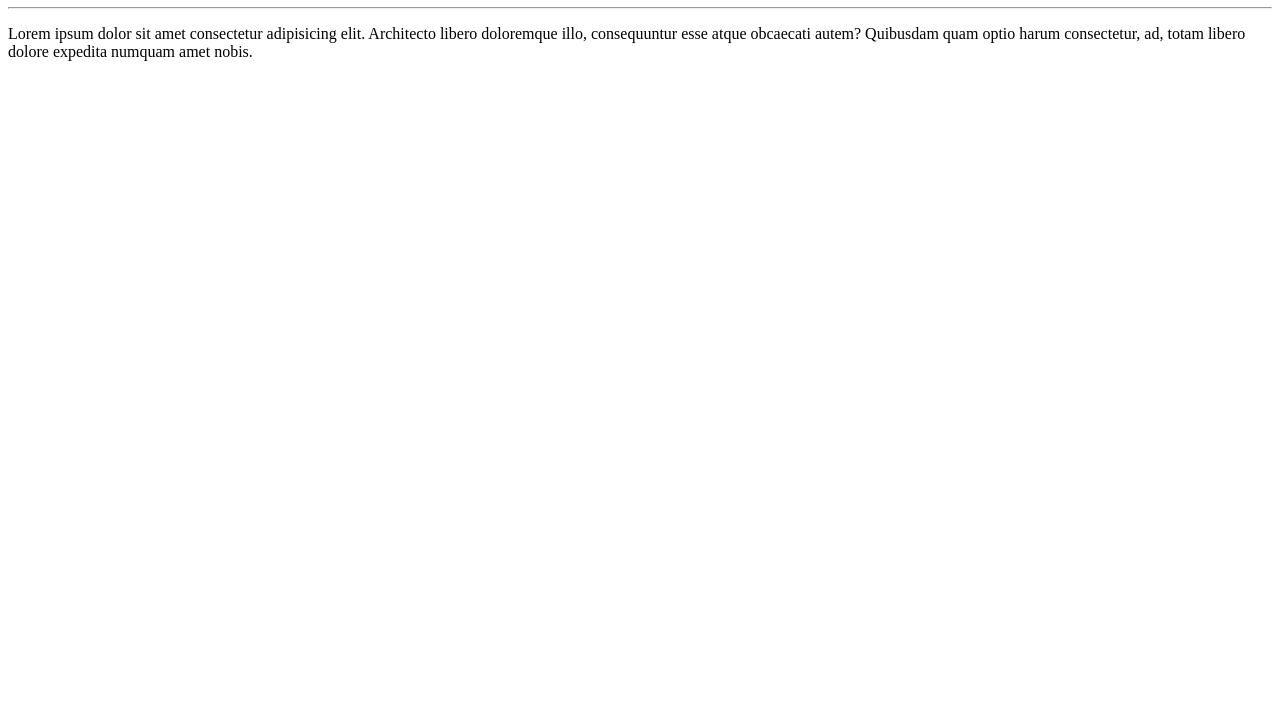
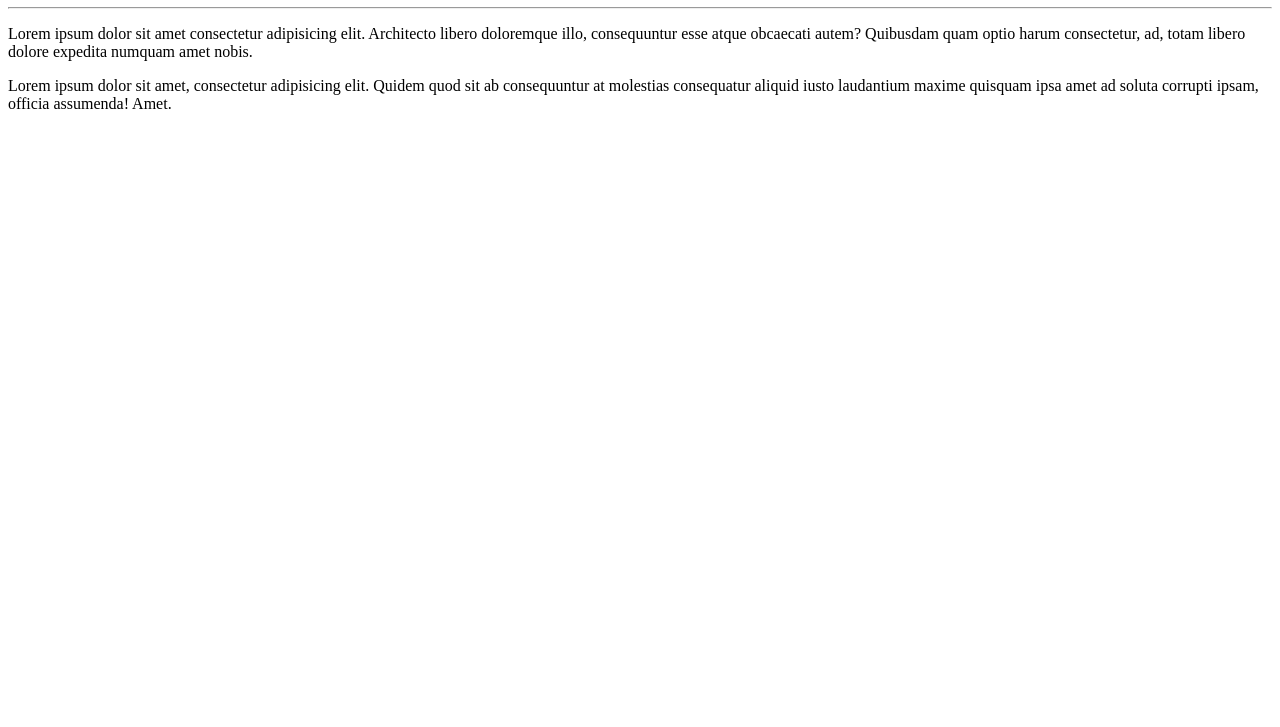
Before and after one commit to OtavioLim4/Ola_Mundo, a plain HTML site: page siteExemplo/index.html in a window 1280 px wide. Shown: the part 73-800 px from the top of the page. Drawn offline with Linux system fonts and the light colour scheme.

Commit message:
adicionei um paragrafo

```diff
--- a/siteExemplo/index.html
+++ b/siteExemplo/index.html
@@ -11,5 +11,8 @@
     <p>Lorem ipsum dolor sit amet consectetur adipisicing elit. Architecto libero doloremque illo,
         consequuntur esse atque obcaecati autem? Quibusdam quam optio harum consectetur, ad, totam libero
         dolore expedita numquam amet nobis.</p>
+        <p>Lorem ipsum dolor sit amet, consectetur adipisicing elit. Quidem quod sit ab consequuntur
+        at molestias consequatur aliquid iusto laudantium maxime quisquam ipsa amet ad soluta corrupti
+        ipsam, officia assumenda! Amet.</p>
 </body>
 </html>
```
